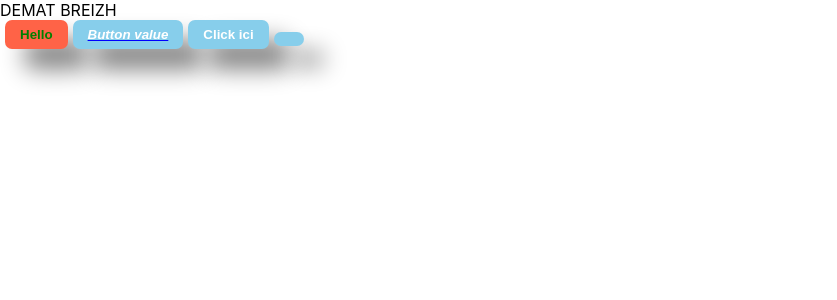
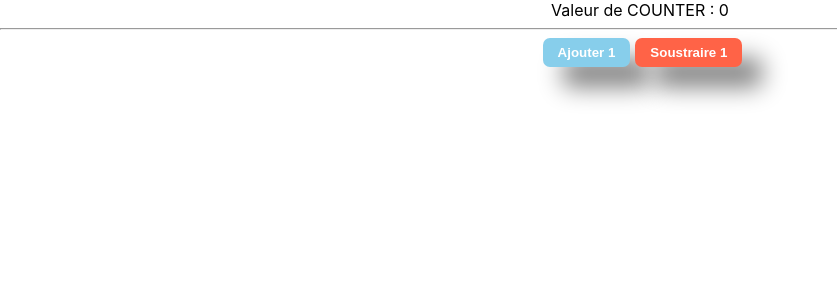
Before and after one commit to champix56/2022-05-23-tjs, a React (Create React App) app: page / in a window 1280 px wide. Shown: the top 300 px of the page, without its empty margins (0-837 px from the left). Built offline with nearby package versions, Linux system fonts and the light colour scheme.

Commit message:
erreur sans etat

```diff
--- a/src/App/App.js
+++ b/src/App/App.js
@@ -1,24 +1,32 @@
 import React from "react";
 import "./App.css";
 import Button from "./components/Button/Button";
-function App() {
+
+class App extends React.Component {
+  counter = 0;
+  render() {
     return (
-    <div className="App">
-      DEMAT BREIZH
-      <br />
+      <div className="App" style={{ textAlign: "center" }}>
+        <div>Valeur de COUNTER : {this.counter}</div>
+        <hr />
         <Button
-        text="Hello"
+          text="Ajouter 1"
+          bgcolor="skyblue"
           onButtonClicked={() => {
-          console.log();
+            this.counter++;
+            console.log(this.counter);
           }}
+        />
+        <Button
+          text="Soustraire 1"
           bgcolor="tomato"
-        color="green"
+          onButtonClicked={() => {
+            this.counter--;
+            console.log(this.counter);
+          }}
         />
-      <Button text="Button value" styleDuButton={{textDecoration:'underline blue', fontStyle:'italic'}} />
-      <Button text="Click ici" />
-      <Button />
       </div>
     );
   }
-
+}
 export default App;
```
Lines whose indentation alone changed are shown as unchanged.
